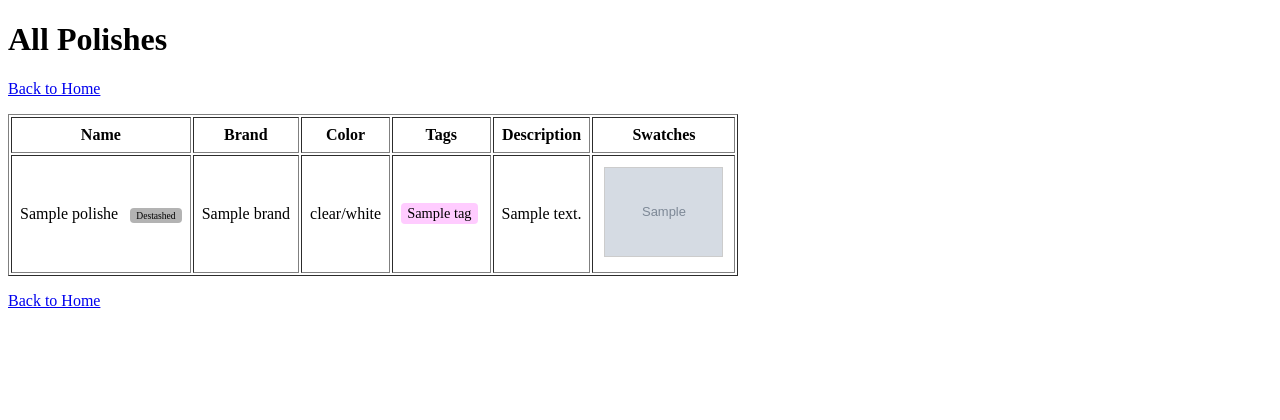
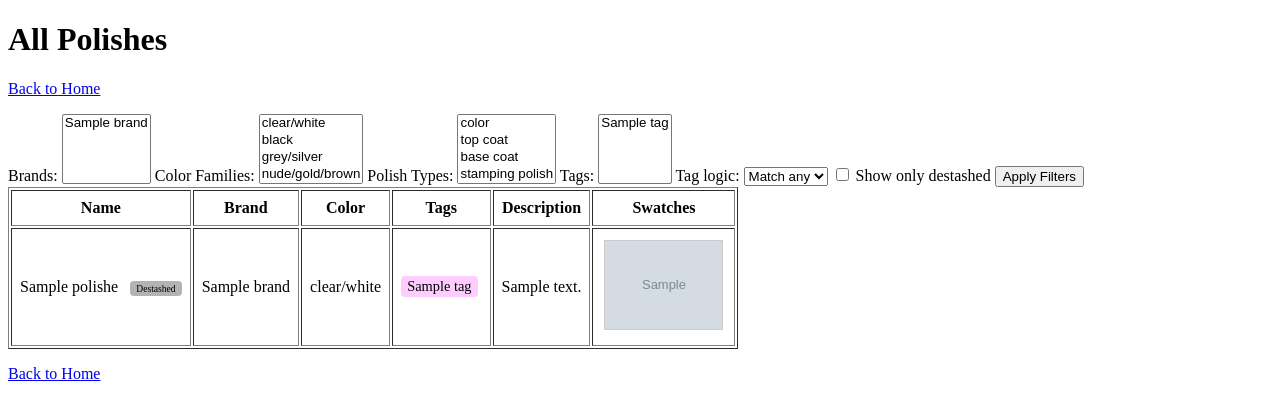
Before and after one commit to mbvillalonga/nail-polish-db, a Flask app: page /polishes in a window 1280 px wide. Shown: the top 420 px of the page. Run offline with Flask 3, Linux system fonts and the light colour scheme; tables that the repository leaves empty hold one stand-in row (values such as "Sample post"); grey boxes marked "Sample" are stand-in pictures.

Commit message:
Filtering polishes v.1.0

```diff
--- a/app.py
+++ b/app.py
@@ -1,6 +1,7 @@
 from flask import Flask, render_template, request, redirect, url_for, flash, send_from_directory
 from models import db, migrate, Polish, Brand, Tag
 from dotenv import load_dotenv
+from sqlalchemy import and_, or_
 import os
 
 """
@@ -107,8 +108,59 @@ def create_app():
     # Route for displaying all polishes and info: brand, color, etc.
     @app.route("/polishes")
     def view_polishes():
-        polishes = Polish.query.order_by(Polish.name).all()
-        return render_template("polishes.html", polishes=polishes)
+        #polishes = Polish.query.order_by(Polish.name).all()
+        #return render_template("polishes.html", polishes=polishes)
+
+        polishes_query = Polish.query
+
+        # Get filter parameters
+        brand_ids = request.args.getlist("brand_id")
+        colors = request.args.getlist("color_family")
+        types = request.args.getlist("polish_type")
+        tag_ids = request.args.getlist("tag")
+        tag_logic = request.args.get("tag_logic", "or")
+        destashed_only = request.args.get("destashed")
+
+        # Apply filters dynamically
+        if brand_ids:
+            polishes_query = polishes_query.filter(Polish.brand_id.in_(brand_ids))
+
+        if colors:
+            polishes_query = polishes_query.filter(Polish.color_family.in_(colors))
+
+        if types:
+            polishes_query = polishes_query.filter(Polish.polish_type.in_(types))
+
+        if destashed_only:
+            polishes_query = polishes_query.filter_by(destashed_flag=True)
+
+        if tag_ids:
+            tag_ids = [int(tid) for tid in tag_ids]
+
+            if tag_logic == "and":
+                for tag_id in tag_ids:
+                    polishes_query = polishes_query.filter(Polish.tag.any(Tag.id == tag_id))
+            else:
+                polishes_query = polishes_query.filter(Polish.tag.any(Tag.id.in_(tag_ids)))
+
+        polishes = polishes_query.order_by(Polish.name).all()
+
+        # Pass data needed for filter form dropdowns
+        all_brands = Brand.query.order_by(Brand.name).all()
+        all_tags = Tag.query.order_by(Tag.name).all()
+
+        color_families = list(Polish.color_family.property.columns[0].type.enums)
+        polish_types = list(Polish.polish_type.property.columns[0].type.enums)
+
+        return render_template(
+            "polishes.html",
+            polishes=polishes,
+            all_brands=all_brands,
+            all_tags=all_tags,
+            color_families=color_families,
+            polish_types=polish_types,
+            request=request,
+        )
 
     # Route for accessing my data
     @app.route("/my_data/<path:filename>")
--- a/templates/polishes.html
+++ b/templates/polishes.html
@@ -1,6 +1,6 @@
 <!-- templates/polishes.html -->
- <!DOCTYPE html>
- <html lang="en">
+<!DOCTYPE html>
+<html lang="en">
     <head>
         <meta charset="UTF-8">
         <link rel="stylesheet" href="{{ url_for('static', filename='style.css') }}">
@@ -14,6 +14,46 @@
         <h1>All Polishes</h1>
 
         <p><a href="{{ url_for('index') }}">Back to Home</a></p>
+
+        <form method="get">
+            <label for="brand_id">Brands:</label>
+            <select name="brand_id" multiple>
+                {% for brand in all_brands %}
+                <option value="{{ brand.id }}" {% if brand.id|string in request.args.getlist('brand_id') %}selected{% endif %}>{{ brand.name }}</option>
+                {% endfor %}
+            </select>
+
+            <label for="color_family">Color Families:</label>
+            <select name="color_family" multiple>
+                {% for color in color_families %}
+                <option value="{{ color }}" {% if color in request.args.getlist('color_family') %}selected{% endif %}>{{ color }}</option>
+                {% endfor %}
+            </select>
+
+            <label for="polish_type">Polish Types:</label>
+            <select name="polish_type" multiple>
+                {% for ptype in polish_types %}
+                <option value="{{ ptype }}" {% if ptype in request.args.getlist('polish_type') %}selected{% endif %}>{{ ptype }}</option>
+                {% endfor %}
+            </select>
+
+            <label for="tag">Tags:</label>
+            <select name="tag" multiple>
+                {% for tag in all_tags %}
+                <option value="{{ tag.id }}" {% if tag.id|string in request.args.getlist('tag') %}selected{% endif %}>{{ tag.name }}</option>
+                {% endfor %}
+            </select>
+
+            <label>Tag logic:</label>
+            <select name="tag_logic">
+                <option value="or" {% if request.args.get('tag_logic') == 'or' %}selected{% endif %}>Match any</option>
+                <option value="and" {% if request.args.get('tag_logic') == 'and' %}selected{% endif %}>Match all</option>
+            </select>
+
+            <label><input type="checkbox" name="destashed" value="1" {% if request.args.get('destashed') %}checked{% endif %}/> Show only destashed</label>
+
+            <button type="submit">Apply Filters</button>
+        </form>
 
         <table border="1" cellpadding="8">
             <tr>
@@ -29,16 +69,16 @@
                 <td>
                     {{ polish.name }}
                     {% if polish.destashed_flag %}
-                        <span class="destash-label">Destashed</span>
+                    <span class="destash-label">Destashed</span>
                     {% endif %}
                 </td>
                 <td>{{ polish.brand.name if polish.brand else "-" }}</td>
                 <td>{{ polish.color_family or "-" }}</td>
                 <td>
                     {% for tag in polish.tag %}
-                        <span class="tag-label">{{ tag.name }}</span>
+                    <span class="tag-label">{{ tag.name }}</span>
                     {% else %}
-                        <em>No tags</em>
+                    <em>No tags</em>
                     {% endfor %}
                 </td>
                 <td>{{ polish.full_desc or "-" }}</td>
@@ -46,14 +86,8 @@
                     {% if polish.swatch_photo %}
                     <div class="swatch-gallery">
                         {% for photo in polish.swatch_photo %}
-                        <a
-                            href="{{ url_for('serve_my_data', filename=photo.path) }}"
-                            data-lightbox="swatch-{{ polish.id }}"
-                        >
-                            <img
-                                src="{{ url_for('serve_my_data', filename=photo.path) }}"
-                                class="thumbnail"
-                            />
+                        <a href="{{ url_for('serve_my_data', filename=photo.path) }}" data-lightbox="swatch-{{ polish.id }}">
+                            <img src="{{ url_for('serve_my_data', filename=photo.path) }}" class="thumbnail"/>
                         </a>
                         {% endfor %}
                     </div>
```
